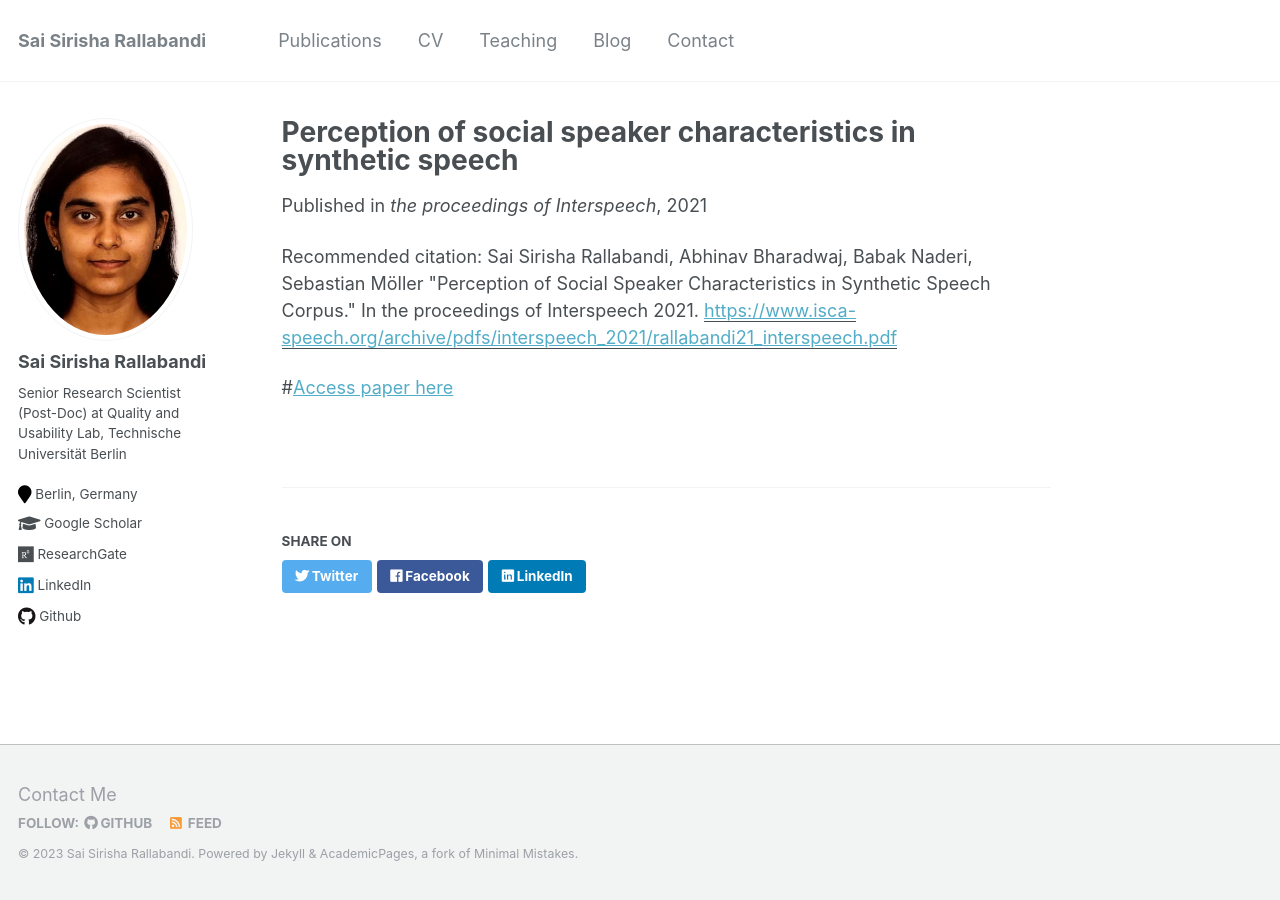
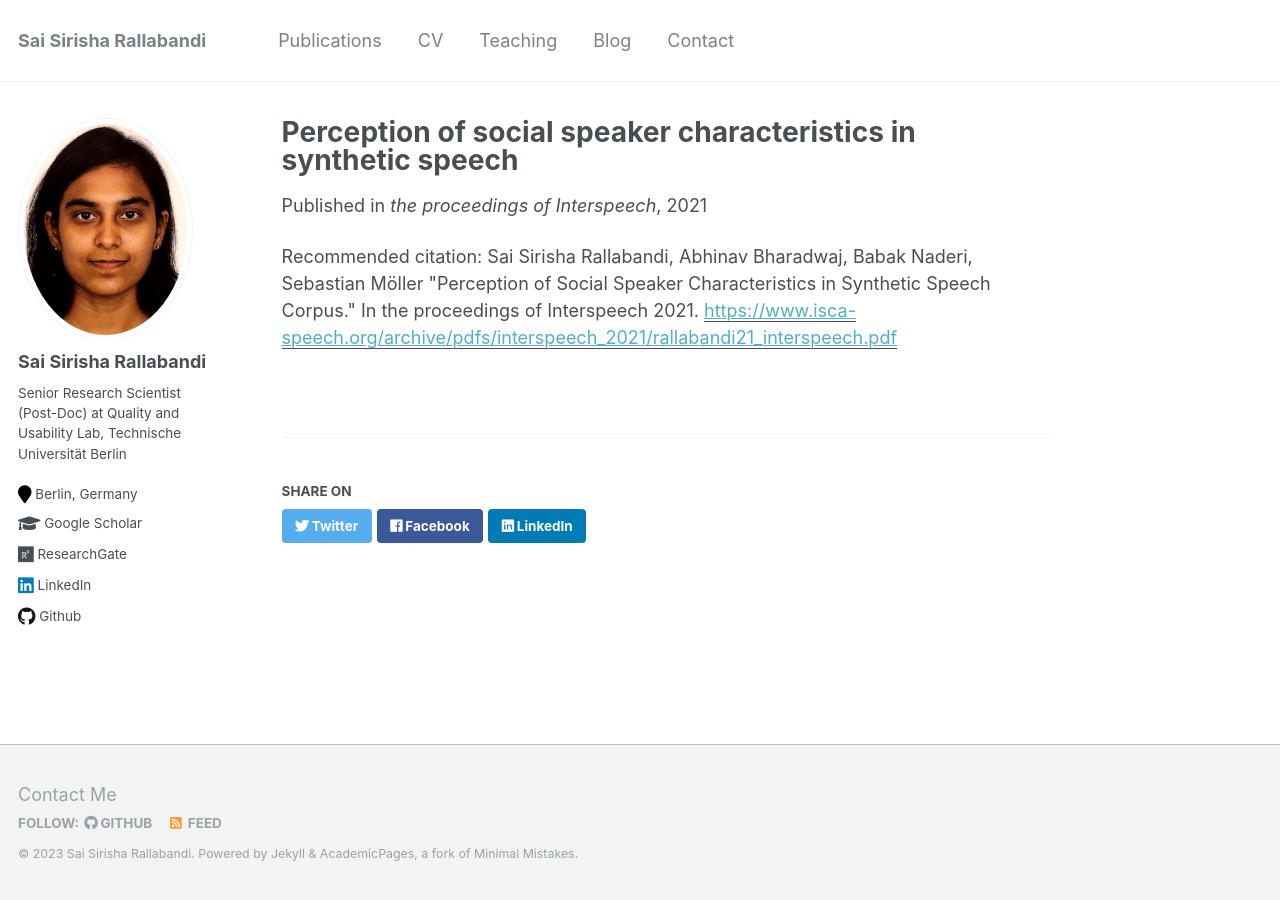
Before and after one commit to SaiSirishaR/saisirishar.github.io, a Jekyll site: the page built from _publications/2021-01-01-Perception_of-Social-Speaker-Characteristics-in-Synthetic-Speech.md, in a window 1280 px wide. Built offline with Jekyll 4.4.1, drawn with Linux system fonts in a browser that asks for light colours.

Commit message:
Update 2021-01-01-Perception_of-Social-Speaker-Characteristics-in-Synthetic-Speech.md

```diff
--- a/_publications/2021-01-01-Perception_of-Social-Speaker-Characteristics-in-Synthetic-Speech.md
+++ b/_publications/2021-01-01-Perception_of-Social-Speaker-Characteristics-in-Synthetic-Speech.md
@@ -8,4 +8,3 @@ paperurl: 'https://www.isca-speech.org/archive/pdfs/interspeech_2021/rallabandi2
 citation: 'Sai Sirisha Rallabandi, Abhinav Bharadwaj, Babak Naderi, Sebastian Möller &quot;Perception of Social Speaker Characteristics in Synthetic Speech
 Corpus.&quot; In the proceedings of Interspeech 2021.'
 ---
-#[Access paper here](https://www.isca-speech.org/archive/pdfs/interspeech_2021/rallabandi21_interspeech.pdf){:target="_blank"}
```
